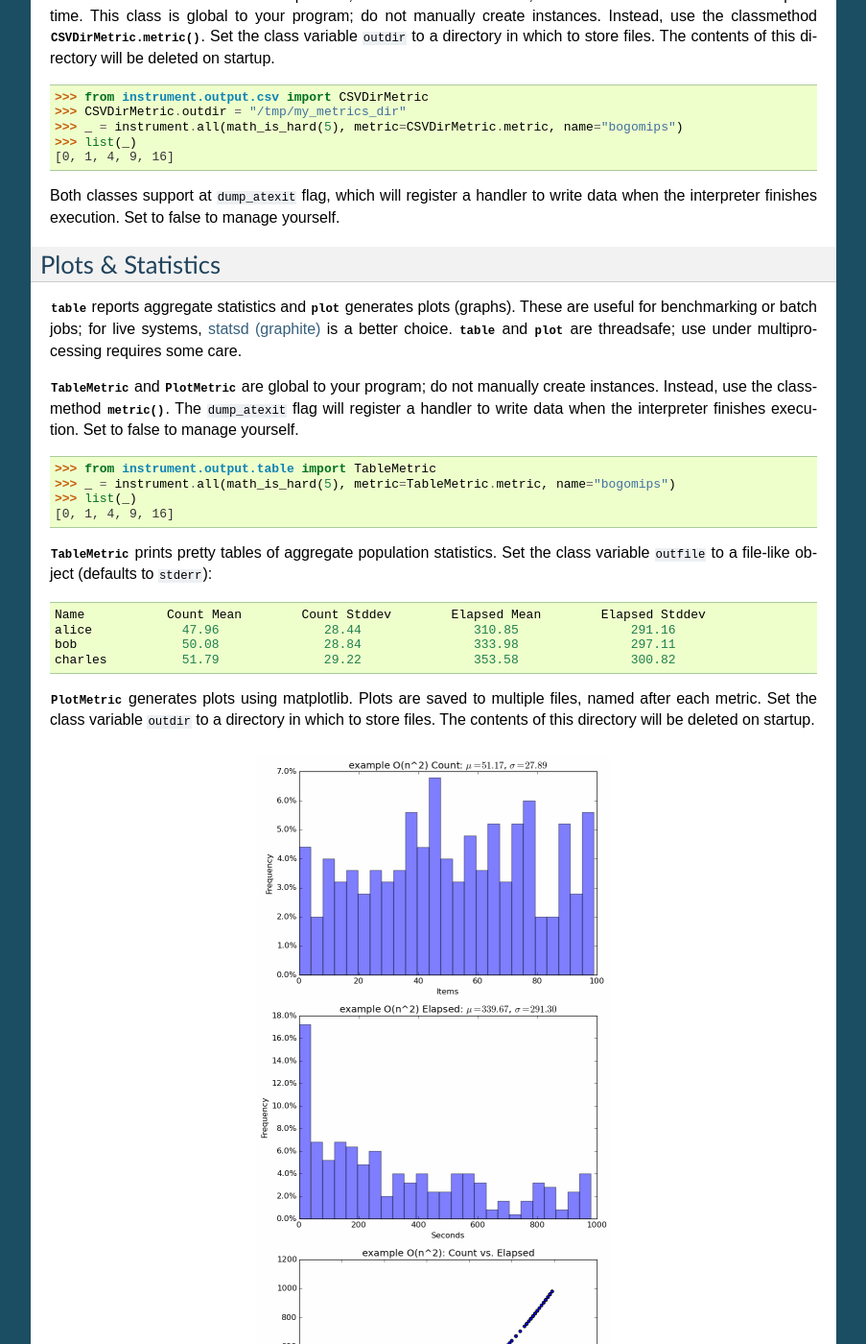
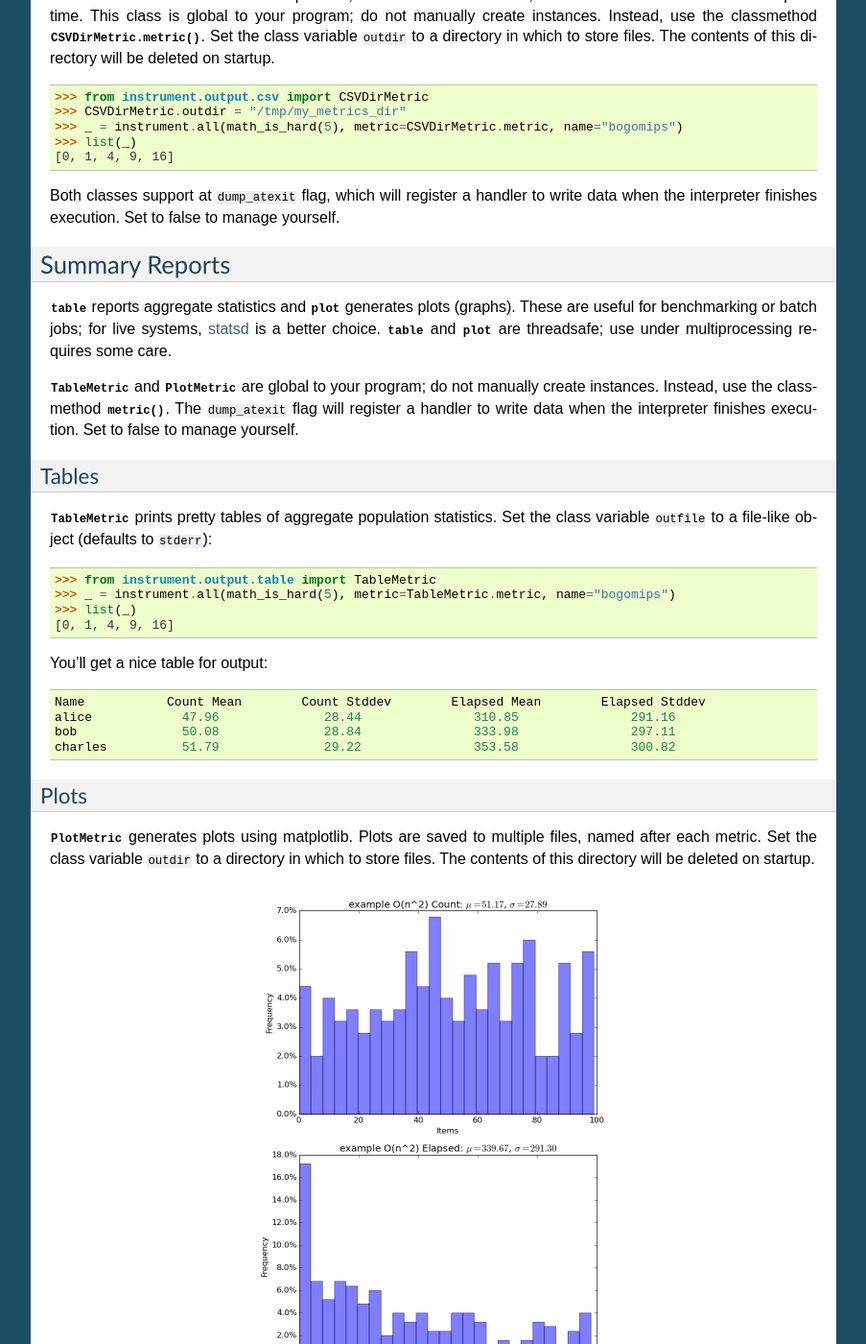
Before and after one commit to wearpants/instrument, a Sphinx documentation site: the page built from doc/output.rst, in a window 1280 px wide and 1400 px high, scrolled down 918 px. Shown: the whole window at 96% size, without its empty margins (198-1101 px from the left). Built offline with Sphinx 7.4.7, drawn with Linux system fonts in a browser that asks for light colours; some of the changed text lies outside the part shown.

Commit message:
enough docs

```diff
--- a/doc/output.rst
+++ b/doc/output.rst
@@ -67,29 +67,36 @@ Both classes support at ``dump_atexit`` flag, which will register a handler to
 write data when the interpreter finishes execution. Set to false to manage
 yourself.
 
-Plots & Statistics
-------------------
+Summary Reports
+---------------
 
 :mod:`.table` reports aggregate statistics and :mod:`.plot` generates plots (graphs). These are
-useful for benchmarking or batch jobs; for live systems, `statsd (graphite)`_ is a better choice.
+useful for benchmarking or batch jobs; for live systems, `statsd`_ is a better choice.
 :mod:`.table` and :mod:`.plot` are threadsafe; use under multiprocessing requires some care.
 
 :class:`.TableMetric` and :class:`.PlotMetric` are global to your program; do not manually create
 instances. Instead, use the classmethod :meth:`.metric`. The ``dump_atexit`` flag will register a
 handler to write data when the interpreter finishes execution. Set to false to manage yourself.
 
+Tables
+++++++
+:class:`.TableMetric` prints pretty tables of aggregate population statistics. Set the class variable ``outfile`` to a file-like object (defaults to ``stderr``):
+
 >>> from instrument.output.table import TableMetric
 >>> _ = instrument.all(math_is_hard(5), metric=TableMetric.metric, name="bogomips")
 >>> list(_)
 [0, 1, 4, 9, 16]
 
-:class:`.TableMetric` prints pretty tables of aggregate population statistics. Set the class variable ``outfile`` to a file-like object (defaults to ``stderr``)::
+You'll get a nice table for output::
 
     Name           Count Mean        Count Stddev        Elapsed Mean        Elapsed Stddev
     alice            47.96              28.44               310.85               291.16
     bob              50.08              28.84               333.98               297.11
     charles          51.79              29.22               353.58               300.82
 
+
+Plots
++++++
 
 :class:`.PlotMetric` generates plots using matplotlib. Plots are saved to
 multiple files, named after each metric. Set the class variable ``outdir`` to a
```
Also changed, not shown: other parts of doc/output.rst (+6 -5 lines), 1 other file.
